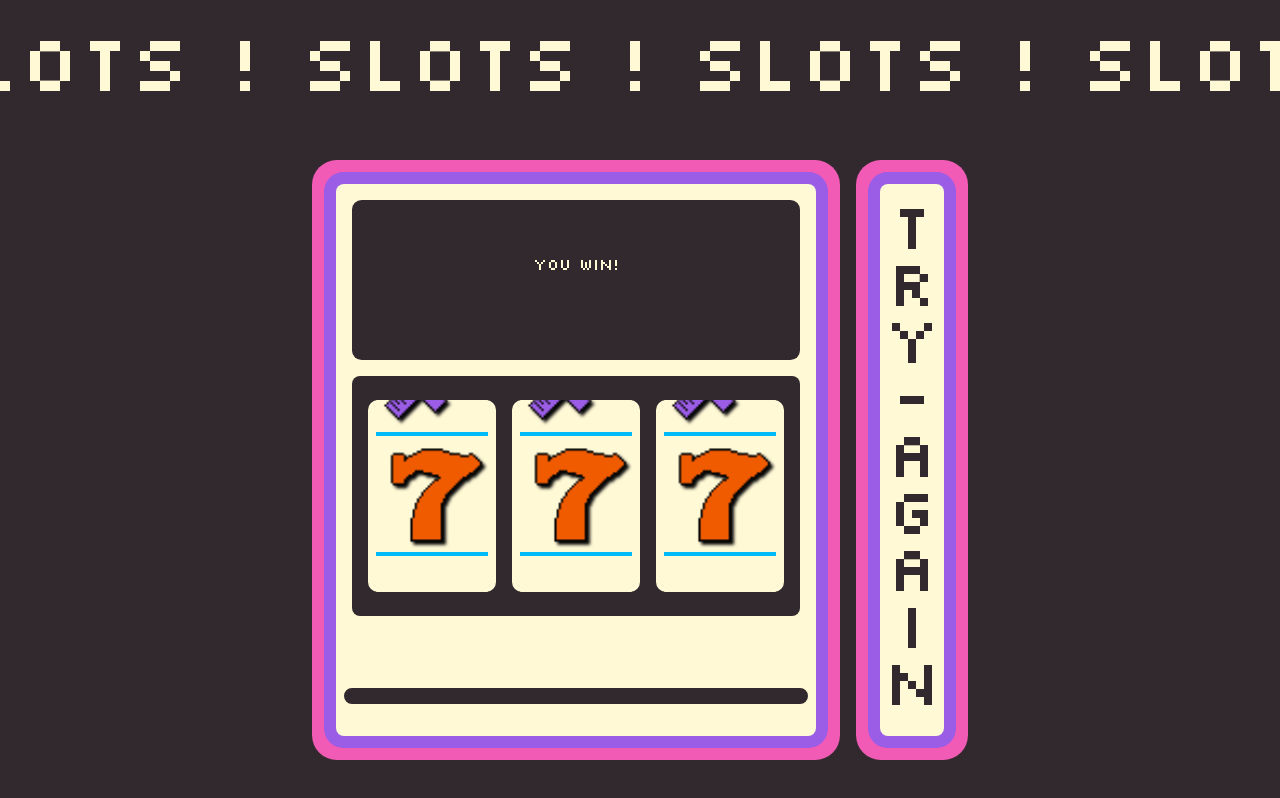
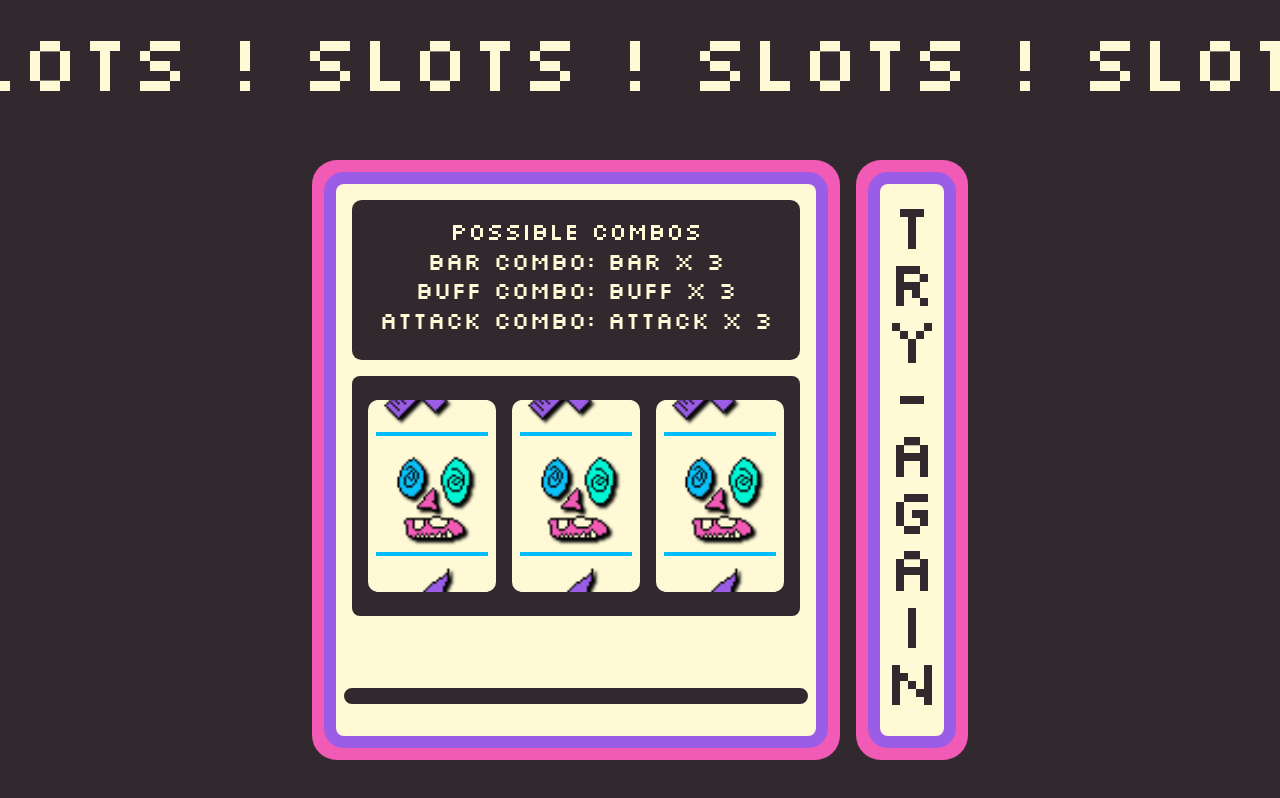
Before and after one commit to thyancey/slot-machine, a React (Vite) app: page / in a window 1280 px wide. Built offline with nearby package versions, Linux system fonts and the light colour scheme.

Commit message:
display bonus matches

```diff
--- a/src/components/slotmachine/components/display.tsx
+++ b/src/components/slotmachine/components/display.tsx
@@ -1,45 +1,45 @@
 import styled from 'styled-components';
-import { ReelCombo } from '../data';
-import { useState } from 'react';
+import { ReelCombo, ReelComboResult } from '../data';
 
 const ScWrapper = styled.div`
-  /* height: 10rem; */
   position: absolute;
   inset: 0;
   background-color: var(--color-grey);
+  color: var(--color-white);
   border-radius: 0.6rem;
   padding: 1rem;
-  /* width: calc(100% - 2rem); */
-  /* margin: 1rem auto; */
 
   font-family: var(--font-8bit2);
+  transition: background-color ease-out .2s, color ease-out .2s;
 
-  ul, li{
-    margin:0;
-    padding:0;
-    list-style:none;
+  ul,li,span,p {
+    margin: 0;
+    padding: 0;
+    list-style: none;
+    font-size: 1.5rem;
+    line-height: 1.85rem;
+  }
+
+  &.winner {
+    background-color: var(--color-pink);
+    color: var(--color-white);
   }
 `;
 
-const ScCombos = styled.ul`
+const ScCombos = styled.ul``;
 
-`
-
-const ScStatus = styled.span`
-  font-size: 3rem;
-  color: var(--color-white);
-`;
+const ScStatus = styled.div``;
 
 type Props = {
   numReels: number;
   reelCombos: ReelCombo[];
+  activeCombos: ReelComboResult[];
 };
-function Display({ reelCombos, numReels = 1 }: Props) {
-  const [status, setStatus] = useState('win');
-
-  if (status === 'idle') {
+function Display({ reelCombos, activeCombos, numReels = 1 }: Props) {
+  if (activeCombos.length === 0) {
     return (
       <ScWrapper>
+        <p>{'possible combos'}</p>
         <ScCombos>
           {reelCombos?.map((rC) => (
             <li key={rC.label}>{`${rC.label}: ${rC.attributes.join(',')} x ${numReels}`}</li>
@@ -47,17 +47,18 @@ function Display({ reelCombos, numReels = 1 }: Props) {
         </ScCombos>
       </ScWrapper>
     );
-  } else if (status === 'win') {
+  } else {
     return (
-      <ScWrapper>
-        <ScStatus />
-          {'YOU WIN!'}
-        <ScStatus />
+      <ScWrapper className={'winner'}>
+        <ScStatus>
+          <p>{' YOU WIN! '}</p>
+          <p>{`${activeCombos[0].label}`}</p>
+          <p>{`"${activeCombos[0].bonus?.bonusType}" bonus!`}</p>
+          <p>{`x${activeCombos[0].bonus?.multiplier} multiplier`}</p>
+        </ScStatus>
       </ScWrapper>
     );
   }
-
-  return <ScWrapper></ScWrapper>;
 }
 
 export default Display;
--- a/src/components/slotmachine/components/result-label.tsx
+++ b/src/components/slotmachine/components/result-label.tsx
@@ -58,6 +58,21 @@ const ScPill = styled.div`
   }
 `;
 
+const ScAttrPill = styled(ScPill)`
+  font-size: .5rem;
+  width: 4rem;
+  height: 1rem;
+  margin-left:2rem;
+
+  .lf-present & {
+    background-color: var(--color-purple);
+  }
+  .lf-none & {
+    height: 1rem;
+    background-color: var(--color-grey);
+  }
+`
+
 interface Props {
   reelItem?: ReelItem;
 }
@@ -81,9 +96,9 @@ function ResultLabel({ reelItem }: Props) {
         <ScPill>
           <span>{reelItem?.label.toUpperCase()}</span>
         </ScPill>
-        <ScPill>
+        <ScAttrPill>
           <span>{reelItem?.attributes?.join(',').toUpperCase()}</span>
-        </ScPill>
+        </ScAttrPill>
       </ScAnimator>
     </ScWrapper>
   );
--- a/src/components/slotmachine/data.tsx
+++ b/src/components/slotmachine/data.tsx
@@ -1,9 +1,9 @@
-import R7 from '../../assets/reels/reel-7.gif';
-import Rbar1 from '../../assets/reels/reel-bar1.gif';
-import Rbar2 from '../../assets/reels/reel-bar2.gif';
-import Rbar3 from '../../assets/reels/reel-bar3.gif';
-import Rbat from '../../assets/reels/reel-bat.gif';
-import Rcoins from '../../assets/reels/reel-coins.gif';
+// import R7 from '../../assets/reels/reel-7.gif';
+// import Rbar1 from '../../assets/reels/reel-bar1.gif';
+// import Rbar2 from '../../assets/reels/reel-bar2.gif';
+// import Rbar3 from '../../assets/reels/reel-bar3.gif';
+// import Rbat from '../../assets/reels/reel-bat.gif';
+// import Rcoins from '../../assets/reels/reel-coins.gif';
 import Rcrazy from '../../assets/reels/reel-crazy.gif';
 import Rflame from '../../assets/reels/reel-flame.gif';
 import Rhalo from '../../assets/reels/reel-halo.gif';
@@ -40,56 +40,68 @@ export interface ReelDef {
 }
 
 export type MatchType = 'label' | 'attrAny' | 'attrUnique'
-export type BonusType = 'unique' | 'same';
+
+
 
 export interface ReelCombo {
   label: string,
   attributes: string[],
-  bonuses: {
-    any?: number,
-    same?: number,
-    unique?: number
-  }
+  bonuses: BonusGroup[]
+}
+
+export interface BonusGroup {
+  bonusType: BonusType,
+  multiplier?: number,
+  value?:number
+}
+
+// unique: all reels must be bar, all labels must vary
+// same: all reels must be bar, all labels must match
+// any: all reels must be bar
+// put "any" last, otherwise it could match ahead of others
+export type BonusType = 'any' | 'unique' | 'same';
+
+export interface ReelComboResult {
+  label: string,
+  attribute: string,
+  bonus: BonusGroup | null
 }
 
 export const reelComboDef: ReelCombo[] = [
   // {
   //   label: 'default same combo',
   //   attributes: [ "*" ], // maybe * means this applies to any attribute?
-  //   bonuses: {
-  //     // all reels must share attribute, share label
-  //     same: 1.5
-  //   }
+  //   bonuses: [
+  //      // all reels must share attribute, share label
+  //      { bonusType: 'same', multiplier: 1.5 }
+  //   ]
   // },
   {
     label: 'bar combo',
     attributes: [ 'bar' ],
-    bonuses: {
-      // all reels must be bar
-      any: 1.5,
-      // all reels must be bar, all labels must match
-      same: 3,
-      // all reels must be bar, all labels must vary
-      unique: 2
-    }
+    bonuses: [
+      { bonusType: 'unique', multiplier: 1.1 },
+      { bonusType: 'same', multiplier: 1.3 },
+      { bonusType: 'any', multiplier: 1 },
+    ]
   },
   {
     label: 'buff combo',
     attributes: [ 'buff' ],
-    bonuses: {
-      any: 1.5,
-      same: 3,
-      unique: 2
-    }
+    bonuses: [
+      { bonusType: 'unique', multiplier: 2 },
+      { bonusType: 'same', multiplier: 3 },
+      { bonusType: 'any', multiplier: 1.5 },
+    ]
   },
   {
     label: 'attack combo',
     attributes: [ 'attack' ],
-    bonuses: {
-      any: 1.5,
-      same: 3,
-      unique: 2
-    }
+    bonuses: [
+      { bonusType: 'unique', multiplier: 2 },
+      { bonusType: 'same', multiplier: 3 },
+      { bonusType: 'any', multiplier: 1.5 },
+    ]
   }
 ]
 
@@ -102,12 +114,12 @@ export const reelsData: RawReelDef[] = [
   // },
   {
     reelItems: [
-      { label: 'seven', img: R7, effect: 'score', value: 7 },
-      { label: 'bar1', img: Rbar1, attributes: [ 'bar', '*' ] },
-      { label: 'bar2', img: Rbar2, attributes: [ 'bar', '*' ] },
-      { label: 'bar3', img: Rbar3, attributes: [ 'bar', '*' ] },
-      { label: 'bat', img: Rbat, attributes: [ 'attack', 'creature' ], effect: 'life steal', value: 1 },
-      { label: 'coins', img: Rcoins, attributes: [ 'money' ], effect: 'gold bonus', value: 5 },
+      // { label: 'seven', img: R7, effect: 'score', value: 7 },
+      // { label: 'bar1', img: Rbar1, attributes: [ 'bar', '*' ] },
+      // { label: 'bar2', img: Rbar2, attributes: [ 'bar', '*' ] },
+      // { label: 'bar3', img: Rbar3, attributes: [ 'bar', '*' ] },
+      // { label: 'bat', img: Rbat, attributes: [ 'attack', 'creature' ], effect: 'life steal', value: 1 },
+      // { label: 'coins', img: Rcoins, attributes: [ 'money' ], effect: 'gold bonus', value: 5 },
       { label: 'crazy', img: Rcrazy, attributes: [ 'buff' ] },
       { label: 'flame', img: Rflame, attributes: [ 'attack' ], effect: 'fire damage', value: 1.1 },
       { label: 'halo', img: Rhalo, attributes: [ 'buff' ], effect: 'extraLife' },
@@ -133,12 +145,12 @@ export const reelsData: RawReelDef[] = [
   },
   {
     reelItems: [
-      { label: 'seven', img: R7, effect: 'score', value: 7 },
-      { label: 'bar1', img: Rbar1, attributes: [ 'bar', '*' ] },
-      { label: 'bar2', img: Rbar2, attributes: [ 'bar', '*' ] },
-      { label: 'bar3', img: Rbar3, attributes: [ 'bar', '*' ] },
-      { label: 'bat', img: Rbat, attributes: [ 'attack', 'creature' ], effect: 'life steal', value: 1 },
-      { label: 'coins', img: Rcoins, attributes: [ 'money' ], effect: 'gold bonus', value: 5 },
+      // { label: 'seven', img: R7, effect: 'score', value: 7 },
+      // { label: 'bar1', img: Rbar1, attributes: [ 'bar', '*' ] },
+      // { label: 'bar2', img: Rbar2, attributes: [ 'bar', '*' ] },
+      // { label: 'bar3', img: Rbar3, attributes: [ 'bar', '*' ] },
+      // { label: 'bat', img: Rbat, attributes: [ 'attack', 'creature' ], effect: 'life steal', value: 1 },
+      // { label: 'coins', img: Rcoins, attributes: [ 'money' ], effect: 'gold bonus', value: 5 },
       { label: 'crazy', img: Rcrazy, attributes: [ 'buff' ] },
       { label: 'flame', img: Rflame, attributes: [ 'attack' ], effect: 'fire damage', value: 1.1 },
       { label: 'halo', img: Rhalo, attributes: [ 'buff' ], effect: 'extraLife' },
@@ -164,12 +176,12 @@ export const reelsData: RawReelDef[] = [
   },
   {
     reelItems: [
-      { label: 'seven', img: R7, effect: 'score', value: 7 },
-      { label: 'bar1', img: Rbar1, attributes: [ 'bar', '*' ] },
-      { label: 'bar2', img: Rbar2, attributes: [ 'bar', '*' ] },
-      { label: 'bar3', img: Rbar3, attributes: [ 'bar', '*' ] },
-      { label: 'bat', img: Rbat, attributes: [ 'attack', 'creature' ], effect: 'life steal', value: 1 },
-      { label: 'coins', img: Rcoins, attributes: [ 'money' ], effect: 'gold bonus', value: 5 },
+      // { label: 'seven', img: R7, effect: 'score', value: 7 },
+      // { label: 'bar1', img: Rbar1, attributes: [ 'bar', '*' ] },
+      // { label: 'bar2', img: Rbar2, attributes: [ 'bar', '*' ] },
+      // { label: 'bar3', img: Rbar3, attributes: [ 'bar', '*' ] },
+      // { label: 'bat', img: Rbat, attributes: [ 'attack', 'creature' ], effect: 'life steal', value: 1 },
+      // { label: 'coins', img: Rcoins, attributes: [ 'money' ], effect: 'gold bonus', value: 5 },
       { label: 'crazy', img: Rcrazy, attributes: [ 'buff' ] },
       { label: 'flame', img: Rflame, attributes: [ 'attack' ], effect: 'fire damage', value: 1.1 },
       { label: 'halo', img: Rhalo, attributes: [ 'buff' ], effect: 'extraLife' },
--- a/src/components/slotmachine/index.tsx
+++ b/src/components/slotmachine/index.tsx
@@ -1,8 +1,7 @@
 import styled from 'styled-components';
 import Reel from './components/reel';
-// import { PayoutItem } from './paytable';
 import { useCallback, useEffect, useState } from 'react';
-import { ReelDef, ReelItem, reelsData, reelComboDef, ReelCombo } from './data';
+import { ReelDef, ReelItem, reelsData, reelComboDef, ReelCombo, ReelComboResult } from './data';
 import ResultLabel from './components/result-label';
 import Display from './components/display';
 import { ReelTarget, getActiveCombos, getRandomReelTargets } from './utils';
@@ -113,7 +112,7 @@ function SlotMachine() {
   const [spinCount, setSpinCount] = useState(0);
   const [spinLock, setSpinLock] = useState(false);
   const [reelCombos, setReelCombos] = useState<ReelCombo[]>([]);
-  const [activeCombos, setActiveCombos] = useState<ReelCombo[]>([]);
+  const [activeCombos, setActiveCombos] = useState<ReelComboResult[]>([]);
 
   useEffect(() => {
     // later on, reel should store extra properties other than the reelItems
@@ -141,6 +140,7 @@ function SlotMachine() {
       setReelTargets(getRandomReelTargets(reelDefs, spinCount));
       setSpinCount(spinCount + 1);
       setSpinLock(true);
+      setActiveCombos([]);
     }
   }, [reelDefs, spinCount, spinLock]);
 
@@ -153,24 +153,19 @@ function SlotMachine() {
 
       if (curReelItems.filter((rI) => rI === undefined).length === 0) {
         // setActiveCombos
-        const activeCombos = getActiveCombos(curReelItems, reelCombos);
+        // @ts-ignore curReelItems doesnt have any undefined values!
+        setActiveCombos(getActiveCombos(curReelItems, reelCombos));
         setSpinLock(false);
       }
     },
     [setCurReelItems, curReelItems, setSpinLock, reelCombos]
   );
 
-  console.log('activeCombos', activeCombos);
-
   return (
     <ScWrapper>
       <ScDisplayContainer>[]
-        <Display reelCombos={reelCombos} numReels={reelDefs.length}/>
+        <Display reelCombos={reelCombos} activeCombos={activeCombos} numReels={reelDefs.length}/>
       </ScDisplayContainer>
-      {/*
-      <ScPayTableContainer>
-        <PayTable payoutItems={payoutItems} />
-      </ScPayTableContainer> */}
 
       <ScReelContainer>
         {reelDefs.map((reelDef, rdIdx) => (
--- a/src/components/slotmachine/utils.tsx
+++ b/src/components/slotmachine/utils.tsx
@@ -1,5 +1,5 @@
-import { getEasing } from '../../utils';
-import { ReelDef, ReelItem, ReelCombo, REEL_HEIGHT } from './data';
+import { checkSameStrings, checkUniqueStrings, getEasing } from '../../utils';
+import { ReelDef, ReelItem, ReelCombo, REEL_HEIGHT, ReelComboResult, BonusGroup } from './data';
 
 export type ReelTarget = [itemIdx: number, spinCount: number];
 
@@ -9,15 +9,55 @@ export const getRandomReelTargets = (reelSet: ReelDef[], spinCount: number) => {
   return reelSet.map((reelDef) => [getRandomReelIdx(reelDef), spinCount] as ReelTarget);
 };
 
+
+export const getFirstMatchingBonus = (bonuses: BonusGroup[], reelItems: ReelItem[]) => {
+  for (var i = 0; i < bonuses.length; i++) {
+    switch (bonuses[i].bonusType) {
+      case 'same':
+        if (checkSameStrings(reelItems.map((rI) => rI.label))) {
+          return bonuses[i];
+        } break;
+      case 'unique':
+        if (checkUniqueStrings(reelItems.map((rI) => rI.label))) {
+          return bonuses[i];
+        } break;
+      default:
+        return bonuses[i]; //any
+    }
+  }
+
+  return null;
+};
+
 export const getActiveCombos = (reelItems: ReelItem[], reelCombos: ReelCombo[]) => {
   // loop each combo
-    // gather groups of matching attributes
-      // check labels for same or unique bonus
+  let activeCombos = reelCombos.reduce((combos, rC) => {
+    for (var a = 0; a < rC.attributes.length; a++) {
+      // if every item has a matching attribute
+      if (
+        reelItems.filter((rI) => {
+          return rI.attributes && rI.attributes?.indexOf(rC.attributes[a]) > -1;
+        }).length === reelItems.length
+      ) {
+        // you found one, this combo is validated
+        combos.push({
+          label: rC.label,
+          attribute: rC.attributes[a],
+          bonus: getFirstMatchingBonus(rC.bonuses, reelItems)
+        });
+
+        return combos;
+      }
+    }
+
+    return combos;
+  }, [] as ReelComboResult[]);
+  // gather groups of matching attributes
+  // check labels for same or unique bonus
   // rank combos
-  console.log('gac', reelItems, reelCombos);
-  return [];
-}
-
+  console.log('gac', reelItems, reelCombos, activeCombos);
+  return activeCombos;
+};
 
 // add redudant items to top and bottom of reel to make it seem continuous
 export const buildReel = (reelItems: any[], reelOverlap: number) => {
@@ -46,7 +86,6 @@ export const buildReel = (reelItems: any[], reelOverlap: number) => {
 export const getProgressiveSpinAngle = (perc: number, targetAngle: number, lastAngle: number) => {
   return getEasing(perc, 'easeInOutQuad') * (targetAngle - lastAngle);
 };
-
 
 /*
   from an array like [ 'a', 'b' ], figure out how to do something like
--- a/src/utils/index.ts
+++ b/src/utils/index.ts
@@ -17,3 +17,14 @@ const easeLinear = (t: number) => t;
 const easeInOutQuad = (t: number) => {
   return t < 0.5 ? 2 * t * t : 1 - Math.pow(-2 * t + 2, 2) / 2;
 }
+
+export const checkSameStrings = (items: string[]) => items.filter((i) => i === items[0]).length === items.length;
+export const checkUniqueStrings = (items: string[]) => {
+  let unique = items.reduce((acc, str) => {
+    if (acc.indexOf(str) === -1) {
+      return [...acc, str];
+    }
+    return acc;
+  }, [] as string[]);
+  return unique.length === items.length;
+};
```
Also changed, not shown: 2 other files (tests, documents, lock files or other folders).
